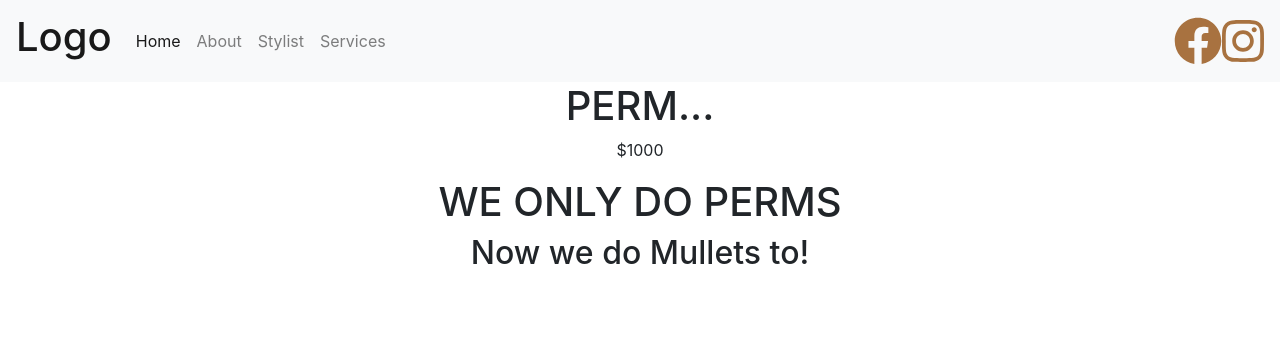
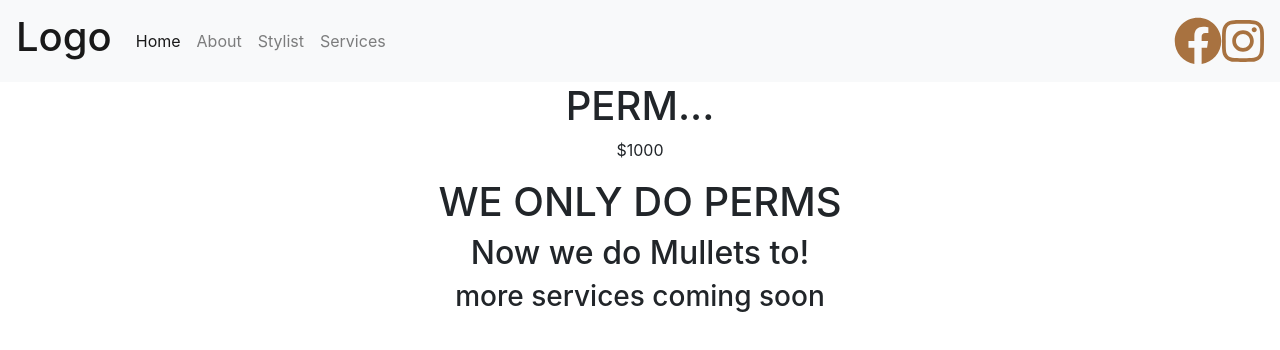
Before and after one commit to popemray00/salon, a React (Create React App) app in the folder client/: page /services in a window 1280 px wide. Shown: the top 350 px of the page. Built offline with nearby package versions, Linux system fonts and the light colour scheme.

Commit message:
services updated

```diff
--- a/client/src/components/Services.js
+++ b/client/src/components/Services.js
@@ -9,6 +9,7 @@ class Services extends React.Component {
             <p>$1000</p>
             <h1>WE ONLY DO PERMS</h1>
             <h2>Now we do Mullets to!</h2>
+            <h3>more services coming soon</h3>
         </div>
       )
     }
```
